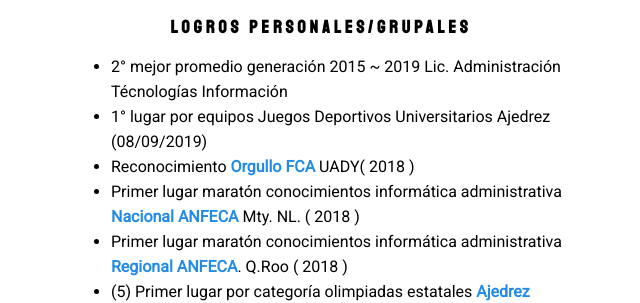
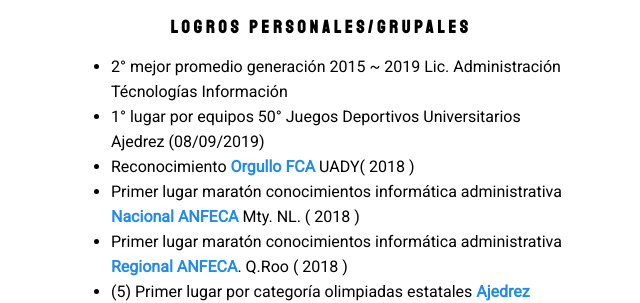
Before and after one commit to Dauun/dauun.github.io, a Jekyll site: the page portfolio/index.html, which Jekyll copies as it is, in a window 1280 px wide. Shown: the part 581-884 px from the top of the page, without its empty margins (319-959 px from the left). Built offline with Jekyll 4.4.1, drawn with Linux system fonts in a browser that asks for light colours; nearby versions of some CDN libraries.

Commit message:
Update index.html

```diff
--- a/portfolio/index.html
+++ b/portfolio/index.html
@@ -41,7 +41,7 @@
           <h2>Logros personales/grupales</h2>
           <ul>
             <li>2° mejor promedio generación 2015 ~ 2019 Lic. Administración Técnologías Información</li>
-            <li>1° lugar por equipos Juegos Deportivos Universitarios Ajedrez (08/09/2019)</li>
+            <li>1° lugar por equipos 50° Juegos Deportivos Universitarios Ajedrez (08/09/2019)</li>
             <li>Reconocimiento <a target="_blank" href='http://www.uady.mx/noticia/entrega-reconocimientos-orgullo-fca-uady/'>Orgullo FCA</a> UADY( 2018 )</li>
             <li>Primer lugar maratón conocimientos informática administrativa <a target="_blank" href='http://www.uady.mx/noticia/intercambio-de-conocimientos-entre-estudiantes-de-todo-el-pais-fca-uady/'>Nacional ANFECA</a> Mty. NL. ( 2018 )</li>
             <li>Primer lugar maratón conocimientos informática administrativa <a target="_blank" href='http://www.uady.mx/noticia/maratones-regionales-de-conocimientos-de-la-anfeca-uady'>Regional ANFECA</a>. Q.Roo ( 2018 )</li>
```
